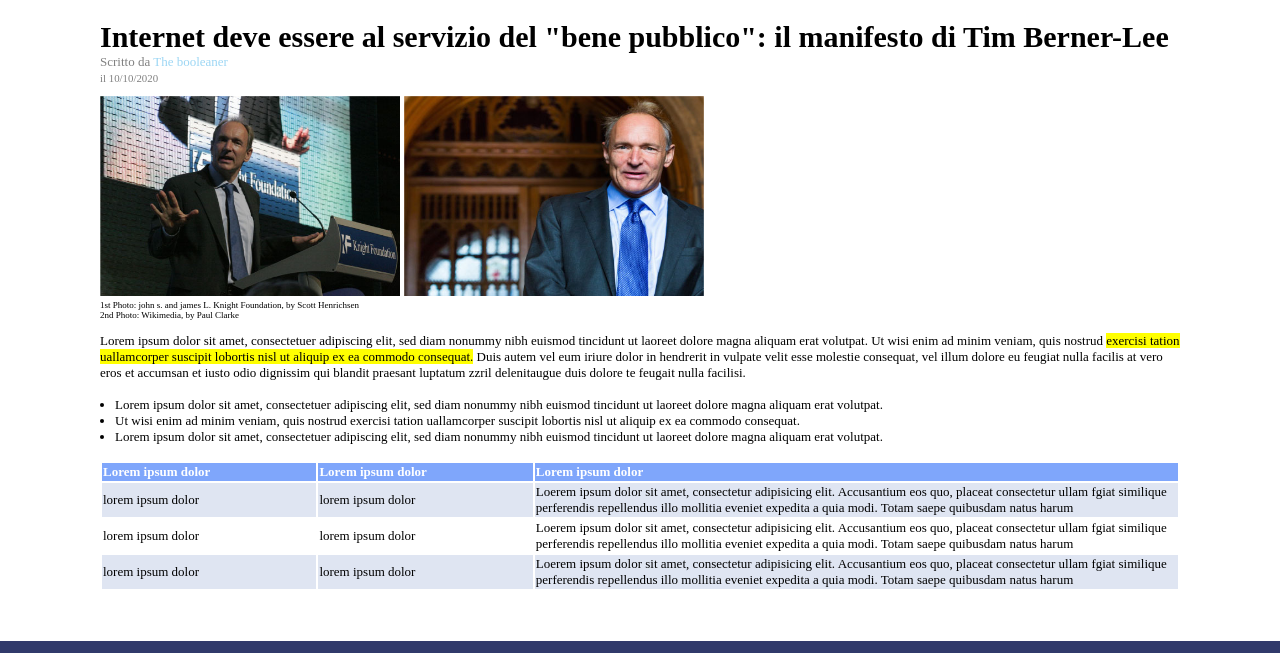
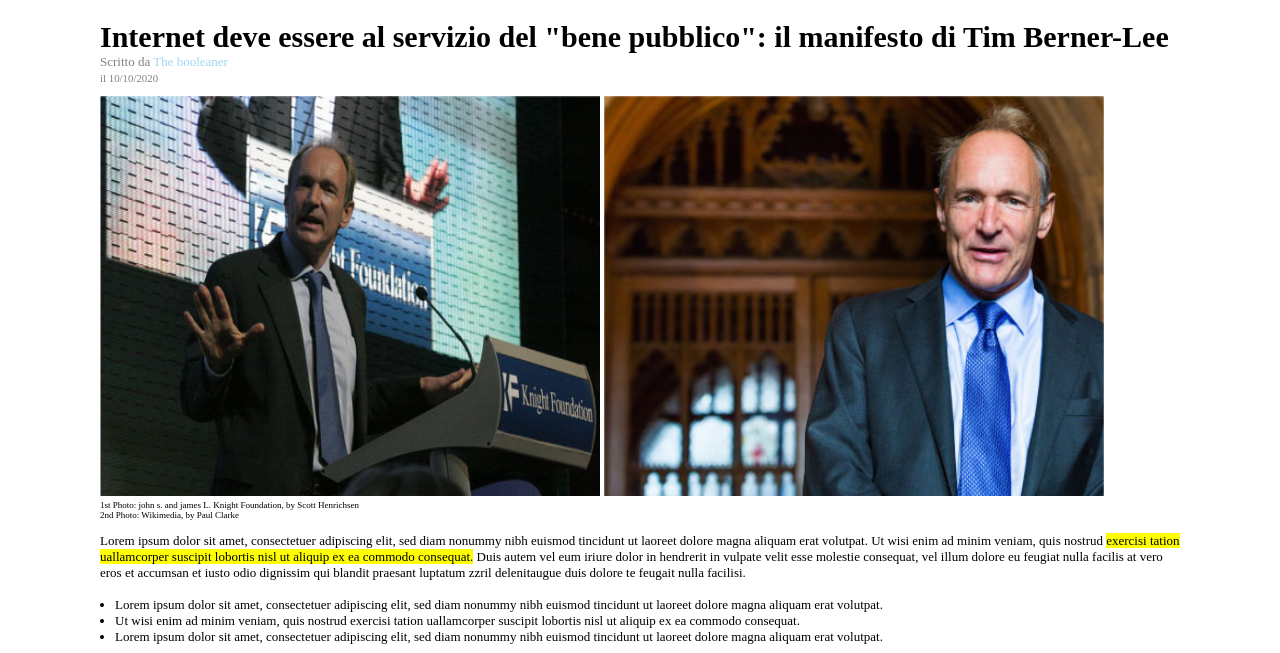
Before and after one commit to CristianMastro/html-css-booleaner, a plain HTML site: page index.html in a window 1280 px wide. Shown: the part 100-753 px from the top of the page. Drawn offline with Linux system fonts and the light colour scheme.

Commit message:
fix: size image

```diff
--- a/style.css
+++ b/style.css
@@ -40,8 +40,8 @@ h1{
 }
 
 .tim-foto {
-    width: 300px;
-    height: 200px;
+    width: 500px;
+    height: 400px;
 }
 
 #foto-editor {
```
